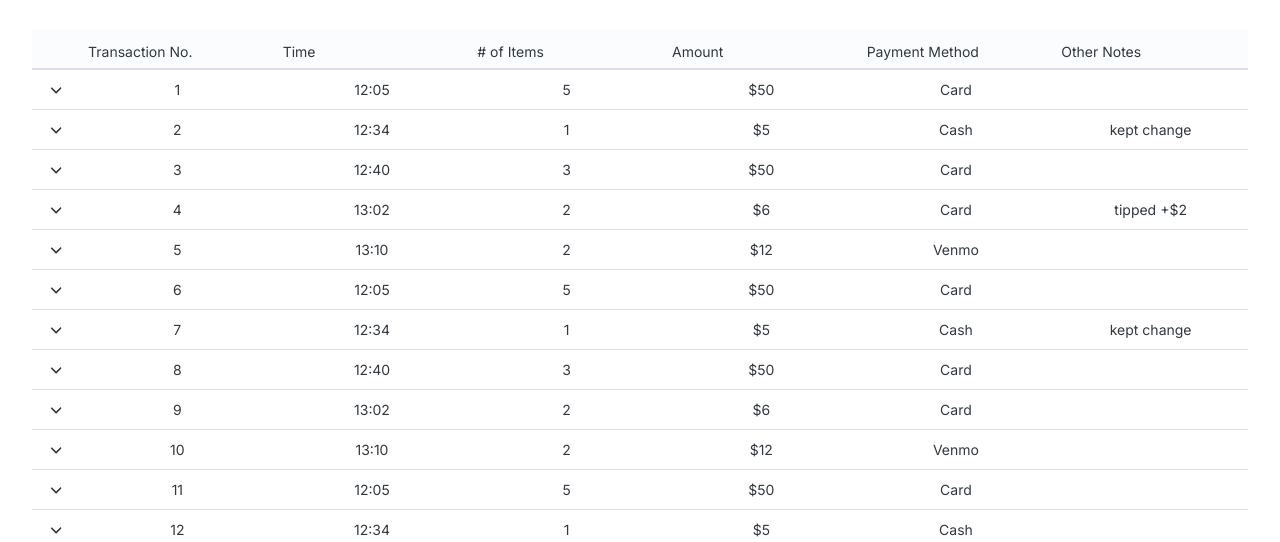
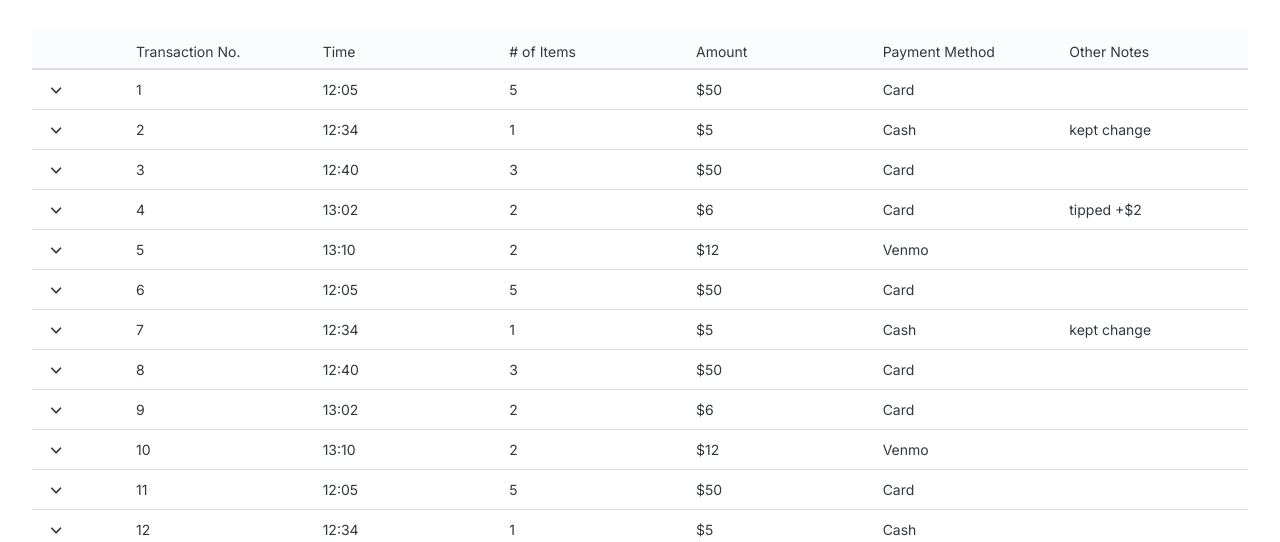
Before and after one commit to asunia27/hackutd23, a React (Vite) app: page / in a window 1280 px wide. Shown: the part 258-800 px from the top of the page. Built offline with nearby package versions, Linux system fonts and the light colour scheme.

Commit message:
fix text align

```diff
--- a/src/components/transaction-table.jsx
+++ b/src/components/transaction-table.jsx
@@ -16,6 +16,7 @@ function ItemInfo(props) {
                 <td onClick={() => setOpen(!open)} style={{cursor: 'pointer'}}>
                     {open ? <FontAwesomeIcon icon={faAngleUp}/> : <FontAwesomeIcon icon={faAngleDown}/>}
                 </td>
+                <td></td>
                 <td>{item.id}</td>
                 <td>{item.time}</td>
                 <td>{item.numItems}</td>
@@ -55,9 +56,10 @@ function ItemInfo(props) {
 export default function TransactionTable() {
     return (
         <React.Fragment>
-            <Table>
+            <Table sx={{ '& tr > *:not(:first-child)': { textAlign: 'left' } }}>
                 <thead>
                     <tr>
+                        <th style={{width: '3rem'}} />
                         <th style={{width: '3rem'}} />
                         <th>Transaction No.</th>
                         <th>Time</th>
```
